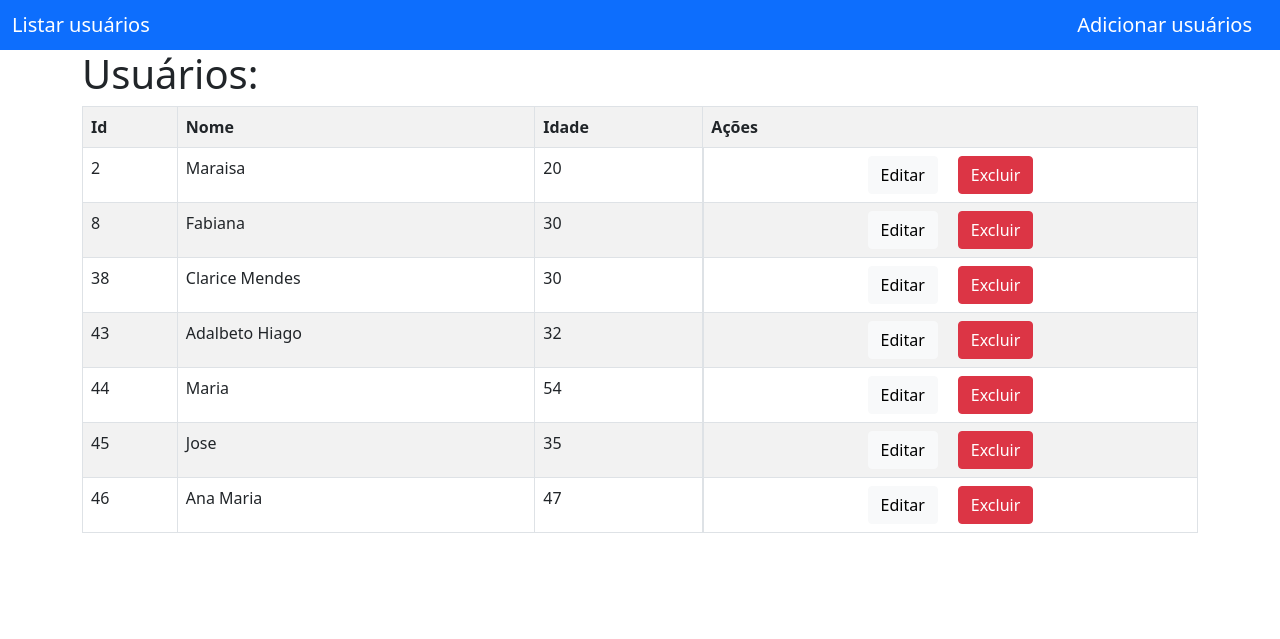
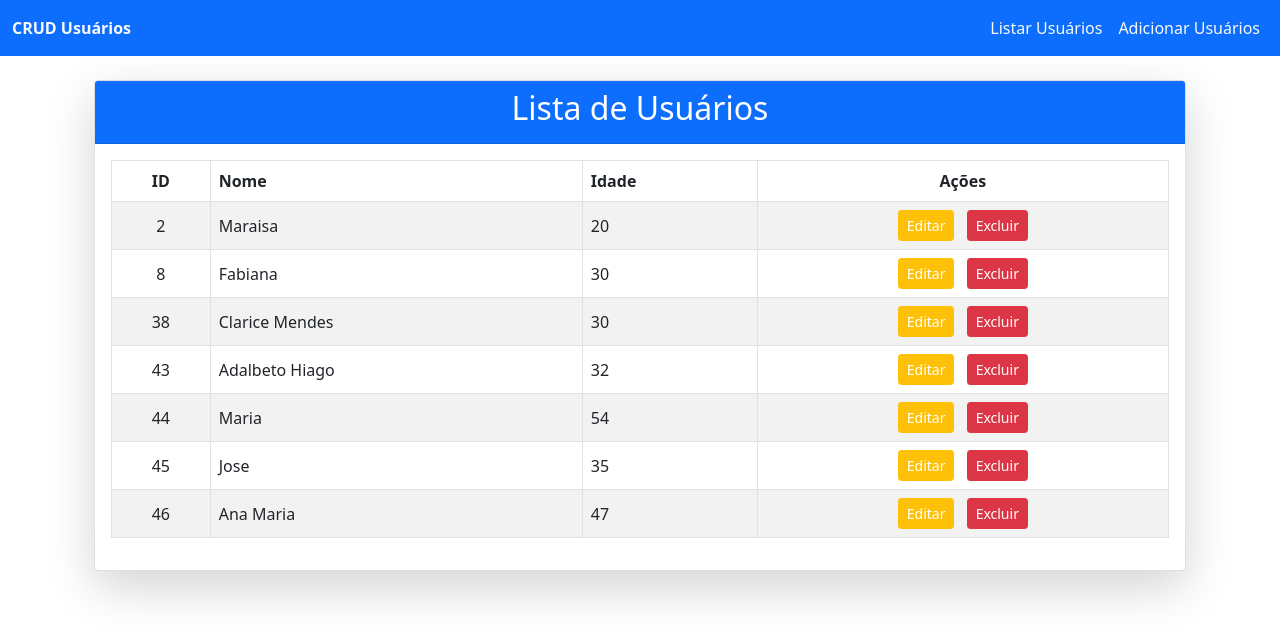
Before and after one commit to FillipeDiord/project_crud_users, a Django app: page / in a window 1280 px wide. Shown: the top 639 px of the page. Run offline with Django 5.2, Linux system fonts and the light colour scheme; data comes from the database, SQL or seed files in the repository; both versions use the stored data as it was after the commit.

Commit message:
feat: 🎸 new modifications for addUser, updateUser and deleteUse
new modifications for addUser, updateUser, deleteUser and insert styles
and toast for errors

```diff
--- a/app_crud_users/templates/users/base.html
+++ b/app_crud_users/templates/users/base.html
@@ -1,11 +1,10 @@
 <!DOCTYPE html>
 <html lang="pt-br">
   <head>
-    <!-- Required meta tags -->
     <meta charset="utf-8" />
     <meta name="viewport" content="width=device-width, initial-scale=1" />
+    <title>{% block title %}CRUD de Usuários{% endblock %}</title>
 
-    <!-- Bootstrap CSS -->
     <link
       href="https://cdn.jsdelivr.net/npm/bootstrap@5.0.2/dist/css/bootstrap.min.css"
       rel="stylesheet"
@@ -13,31 +12,87 @@
       crossorigin="anonymous"
     />
 
-    <title>Cadastro de usuários</title>
+    {% block styles %} {% endblock %}
   </head>
 
   <body>
-    <!-- As a heading -->
-    <nav class="navbar navbar-light bg-primary">
+    <nav class="navbar navbar-expand-lg navbar-light bg-primary mb-4">
       <div class="container-fluid">
-        <span class="navbar-brand mb-0 text-light h1">
-          <a style="text-decoration: none; color: white;" href="{% url 'list_users' %}">Listar usuários</a></span
+        <strong class="text-light">CRUD Usuários</strong>
+
+        <button
+          class="navbar-toggler"
+          type="button"
+          data-bs-toggle="collapse"
+          data-bs-target="#navbarNav"
+          aria-controls="navbarNav"
+          aria-expanded="false"
+          aria-label="Toggle navigation"
         >
-        <span class="navbar-brand mb-0 text-light h1">
-          <a style="text-decoration: none; color: white;" href="{% url 'add_users' %}">Adicionar usuários</a></span
-        >
+          <span class="navbar-toggler-icon"></span>
+        </button>
+        <div class="collapse navbar-collapse" id="navbarNav">
+          <ul class="navbar-nav ms-auto">
+            <li class="nav-item">
+              <a class="nav-link text-light" href="{% url 'list_users' %}"
+                >Listar Usuários</a
+              >
+            </li>
+            <li class="nav-item">
+              <a class="nav-link text-light" href="{% url 'add_users' %}"
+                >Adicionar Usuários</a
+              >
+            </li>
+          </ul>
+        </div>
       </div>
     </nav>
 
-    {% block content %} {% endblock %}
+    <div class="toast-container position-fixed top-0 end-0 p-3">
+      {% if messages %}
+        {% for message in messages %}
+          <div
+            class="toast align-items-center text-bg-{{ message.tags }} border-0"
+            role="alert"
+            aria-live="assertive"
+            aria-atomic="true"
+            data-bs-delay="2000"
+            data-bs-autohide="true"
+          >
+            <div class="d-flex">
+              <div class="toast-body">
+                {{ message }}
+              </div>
+              <button
+                type="button"
+                class="btn-close btn-close-white me-2 m-auto"
+                data-bs-dismiss="toast"
+                aria-label="Close"
+              ></button>
+            </div>
+          </div>
+        {% endfor %}
+      {% endif %}
+    </div>
 
-    <!-- Optional JavaScript; choose one of the two! -->
+    <div class="container">{% block content %} {% endblock %}</div>
 
-    <!-- Option 1: Bootstrap Bundle with Popper -->
     <script
       src="https://cdn.jsdelivr.net/npm/bootstrap@5.0.2/dist/js/bootstrap.bundle.min.js"
       integrity="sha384-MrcW6ZMFYlzcLA8Nl+NtUVF0sA7MsXsP1UyJoMp4YLEuNSfAP+JcXn/tWtIaxVXM"
       crossorigin="anonymous"
     ></script>
+
+    <script>
+      document.addEventListener('DOMContentLoaded', function () {
+        var toastElements = document.querySelectorAll('.toast');
+        toastElements.forEach(function (toastElement) {
+          var toast = new bootstrap.Toast(toastElement);
+          toast.show();
+        });
+      });
+    </script>
+
+    {% block scripts %} {% endblock %}
   </body>
 </html>
--- a/app_crud_users/templates/users/list_users.html
+++ b/app_crud_users/templates/users/list_users.html
@@ -1,35 +1,93 @@
 {% extends 'users/base.html' %}
 {% block content %}
 
-<div class="container">
-  <h1>Usuários:</h1>
-  <table class="table table-bordered table-striped">
+<div class="container mt-4">
+  <div class="card shadow-lg">
+    <div class="card-header bg-primary text-white">
+      <h2 class="text-center">Lista de Usuários</h2>
+    </div>
+    <div class="card-body">
+      <table class="table table-hover table-bordered table-striped align-middle">
+        <thead>
           <tr>
-      <th>Id</th>
+            <th class="text-center">ID</th>
             <th>Nome</th>
             <th>Idade</th>
-      <th>Ações</th>
+            <th class="text-center">Ações</th>
           </tr>
-
+        </thead>
+        <tbody>
           {% for user in users %}
           <tr>
-      <td>{{user.id_user}}</td>
-      <td>{{user.name}}</td>
-      <td>{{user.age}}</td>
-      <td style="display: flex; align-items: center; justify-content: center">
+            <td class="text-center">{{ user.id_user }}</td>
+            <td>{{ user.name }}</td>
+            <td>{{ user.age }}</td>
+            <td class="text-center">
               <a
                 href="{% url 'update_user' user.id_user %}"
-          style="margin-right: 20px"
-          class="btn btn-light"
-          >Editar</a
+                class="btn btn-warning btn-sm text-white me-2"
               >
-        <a href="{% url 'delete_user' user.id_user %}" class="btn btn-danger"
-          >Excluir</a
+                Editar
+              </a>
+              <button
+                type="button"
+                class="btn btn-danger btn-sm"
+                data-bs-toggle="modal"
+                data-bs-target="#deleteModal{{ user.id_user }}"
               >
+                Excluir
+              </button>
+
+              <div
+                class="modal fade"
+                id="deleteModal{{ user.id_user }}"
+                tabindex="-1"
+                aria-labelledby="deleteModalLabel{{ user.id_user }}"
+                aria-hidden="true"
+              >
+                <div class="modal-dialog">
+                  <div class="modal-content">
+                    <div class="modal-header">
+                      <h5 class="modal-title" id="deleteModalLabel{{ user.id_user }}">
+                        Confirmar Exclusão
+                      </h5>
+                      <button
+                        type="button"
+                        class="btn-close"
+                        data-bs-dismiss="modal"
+                        aria-label="Close"
+                      ></button>
+                    </div>
+                    <div class="modal-body">
+                      Tem certeza que deseja excluir o usuário <strong>{{ user.name }}</strong>?
+                    </div>
+                    <div class="modal-footer">
+                      <form method="post" action="{% url 'delete_user' user.id_user %}">
+                        {% csrf_token %}
+                        <button type="submit" class="btn btn-danger">Sim</button>
+                      </form>
+                      <button
+                        type="button"
+                        class="btn btn-secondary"
+                        data-bs-dismiss="modal"
+                      >
+                        Cancelar
+                      </button>
+                    </div>
+                  </div>
+                </div>
+              </div>
             </td>
           </tr>
+          {% empty %}
+          <tr>
+            <td colspan="4" class="text-center">Nenhum usuário encontrado.</td>
+          </tr>
           {% endfor %}
+        </tbody>
       </table>
+    </div>
+  </div>
 </div>
 
 {% endblock %}
--- a/app_crud_users/views.py
+++ b/app_crud_users/views.py
@@ -1,4 +1,6 @@
-from django.shortcuts import render, redirect
+from django.shortcuts import render, redirect, get_object_or_404
+from django.core.exceptions import ValidationError
+from django.contrib import messages
 from .models import User
 
 def listUsers(request):
@@ -10,33 +12,68 @@ def addUsers(request):
     name = request.POST.get('name')
     age = request.POST.get('age')
 
-    if name and age:
-      new_user = User()
-      new_user.name = name
-      new_user.age = age
+    if not name or not age:
+      messages.error(request, "Todos os campos são obrigatórios.")
+      return render(request, 'users/add_users.html', {'users': User.objects.all()})
+
+    try:
+      age = int(age)
+      if age < 0:
+        raise ValidationError("A idade não pode ser negativa.")
+
+      new_user = User(name=name, age=age)
+      new_user.full_clean()
       new_user.save()
 
-    return redirect('/')
+      messages.success(request, "Usuário adicionado com sucesso!")
+      return redirect('list_users')
+    except ValueError:
+      messages.error(request, "A idade precisa ser um número válido.")
+      return render(request, 'users/add_users.html', {'users': User.objects.all()})
+    except ValidationError as e:
+      messages.error(request, e.message)
+      return render(request, 'users/add_users.html', {'users': User.objects.all()})
 
-  users = {'users': User.objects.all()}
-  return render(request, 'users/add_users.html', users)
+  return render(request, 'users/add_users.html', {'users': User.objects.all()})
 
 def updateUser(request, user_id):
-  user = User.objects.get(id_user=user_id)
+  user = get_object_or_404(User, id_user=user_id)
 
   if request.method == 'POST':
-    user.name = request.POST.get('name', user.name)
-    user.age = request.POST.get('age', user.age)
-    user.save()
-    return redirect('/')
+    name = request.POST.get('name', user.name)
+    age = request.POST.get('age', user.age)
+
+    try:
+      age = int(age)
+      if age < 0:
+        raise ValidationError("A idade não pode ser negativa.")
+
+      user.name = name
+      user.age = age
+      user.full_clean()
+      user.save()
+
+      messages.success(request, "Usuário atualizado com sucesso!")
+      return redirect('list_users')
+    except ValueError:
+      messages.error(request, "A idade precisa ser um número válido.")
+      return render(request, 'users/update_user.html', {'user': user})
+    except ValidationError as e:
+      messages.error(request, e.message)
+    return render(request, 'users/update_user.html', {'user': user})
 
   return render(request, 'users/update_user.html', {'user': user})
 
 def deleteUser(request, user_id):
-  user = User.objects.get(id_user=user_id)
+  try:
+    user = User.objects.get(id_user=user_id)
+    if request.method == 'POST':
+      user.delete()
 
-  if request.method == 'POST':
-    user.delete()
-    return redirect('/')
+      messages.success(request, "Usuário deletado com sucesso!")
+      return redirect('list_users')
+  except User.DoesNotExist:
+    messages.error(request, "Usuário não encontrado.")
+    return redirect('list_users')
 
-  return render(request, 'users/confirm_delete.html', {'user': user})
+  return redirect('list_users')
```
Also changed, not shown: app_crud_users/templates/users/add_users.html (+36 -8 lines), app_crud_users/templates/users/update_user.html (+39 -7 lines), db.sqlite3. Lines whose indentation alone changed are shown as unchanged.
